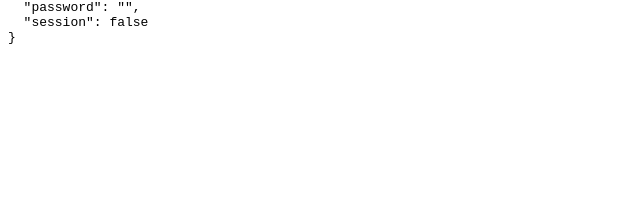
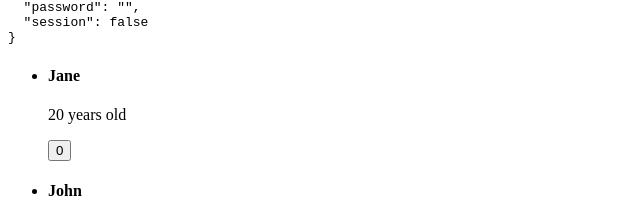
Before and after one commit to CantosCDenise/my-app-learning, a React (Vite) app: page / in a window 1280 px wide. Shown: the part 591-800 px from the top of the page, without its empty margins (0-640 px from the left). Built offline with nearby package versions, Linux system fonts and the light colour scheme.

Commit message:
RENDERING LISTS

```diff
--- a/src/App.jsx
+++ b/src/App.jsx
@@ -6,6 +6,7 @@ import { Hello } from "./Hello";
 import { Message } from "./Message";
 import { MouseClicker } from "./MouseClicker";
 import { MyForm } from "./MyForm";
+import { MyList } from "./MyList";
 import { MyUncontrolledForm } from "./MyUncontrolledForm";
 import { Welcome } from "./Welcome";
 
@@ -27,6 +28,13 @@ export function App(){
             <Clock/>
             <MouseClicker/>
             <MyForm/>
+            <MyList items={[
+                { id: 1, name: 'Jane', age: 20},
+                { id: 2, name: 'John', age: 23},
+                { id: 3, name: 'Billy', age: 40},
+                { id: 4, name: 'Kate', age: 26},
+                { id: 5, name: 'Jane', age: 30},
+            ]}/>
         </div>
     )
 }
--- /dev/null
+++ b/src/MyList.jsx
@@ -0,0 +1,35 @@
+import { useState } from "react"
+
+function MyListItem ({item}){
+    const [counter, setCounter] = useState(0)
+
+    function handleIncrementCounter(){
+        setCounter((c) => c + 1)
+    }
+
+    return (
+        <li>
+            <h4>{item.name}</h4>
+            <p>{item.age} years old</p>
+            <button onClick={handleIncrementCounter}>{counter}</button>
+        </li>
+    )
+}
+
+export function MyList({items}){
+
+    return (
+        <ul>
+            {items.map((item) => (
+                <MyListItem key={item.id} item={item} />
+            ))}
+        </ul>
+    )
+}
+
+//we can use name as key, but if we have repeated names it won't work because keys have to be unique.
+    //We can use index, but it's not stable because if the array is sorted, it will change. (we would have to add index as a parameter for map --> items.map((item, index))
+//In reality, you'll probably use arrays of items where you have the id.
+
+//the key must always be attached to the topmost component, it should always be placed inside the first component that you render, that you return from the map method.
+//key is a special keyword reserved by React, you cannot use it on your own.
```
